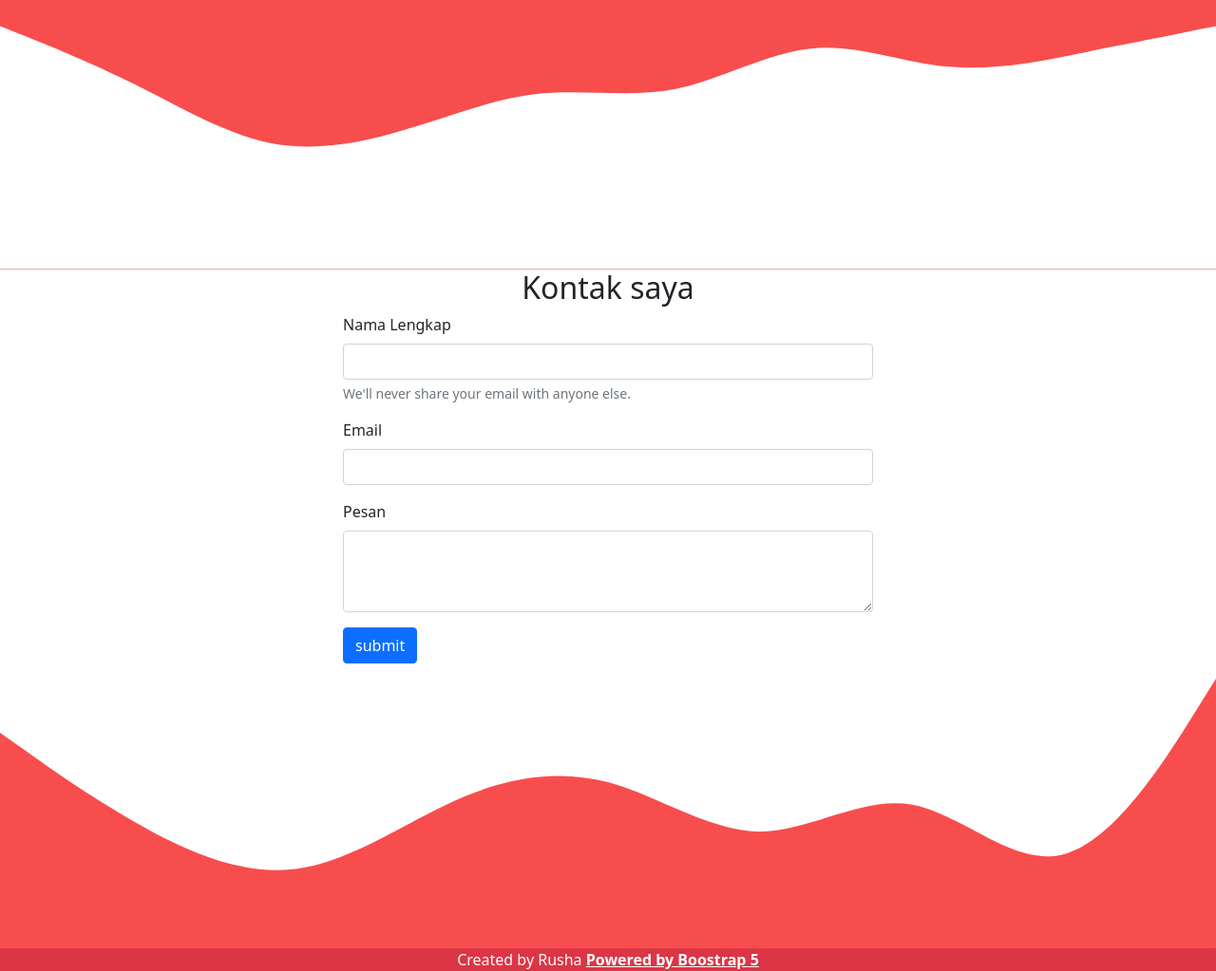
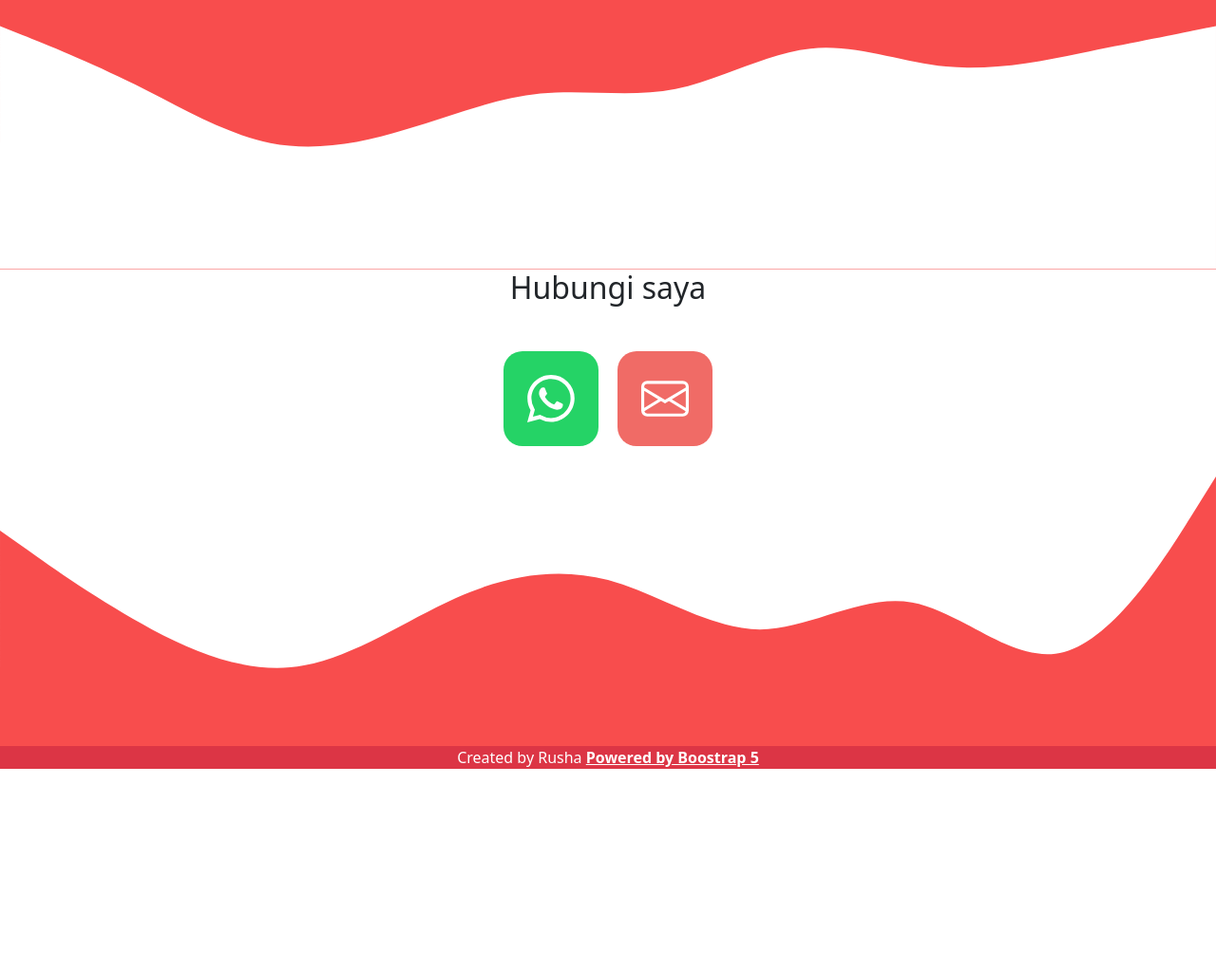
Before and after one commit to Rushema/Webdevlopment, a CodeIgniter app: page /database/ in a window 1280 px wide. Shown: the part 1523-2546 px from the top of the page at 95% size. After the commit the page ends 2333 px from the top, so only its background shows below. Run offline with CodeIgniter, Linux system fonts and the light colour scheme.

Commit message:
menambah fitur metode kontak

```diff
--- a/application/config/config.php
+++ b/application/config/config.php
@@ -23,7 +23,7 @@ defined('BASEPATH') or exit('No direct script access allowed');
 | a PHP script and you can easily do that on your own.
 |
 */
-$config['base_url'] = 'https://playground.logicsekai.com';
+$config['base_url'] = 'http://localhost:5173';
 
 /*
 |--------------------------------------------------------------------------
--- a/application/views/Home.php
+++ b/application/views/Home.php
@@ -2,14 +2,14 @@
 
 <head>
     <!-- Required meta tags -->
-    <meta charset="utf-8" />
-    <meta name="viewport" content="width=device-width, initial-scale=1" />
+    <meta charset="utf-8">
+    <meta name="viewport" content="width=device-width, initial-scale=1">
 
     <!-- Bootstrap CSS -->
-    <link href="https://cdn.jsdelivr.net/npm/bootstrap@5.0.2/dist/css/bootstrap.min.css" rel="stylesheet" integrity="sha384-EVSTQN3/azprG1Anm3QDgpJLIm9Nao0Yz1ztcQTwFspd3yD65VohhpuuCOmLASjC" crossorigin="anonymous" />
+    <link href="https://cdn.jsdelivr.net/npm/bootstrap@5.0.2/dist/css/bootstrap.min.css" rel="stylesheet" integrity="sha384-EVSTQN3/azprG1Anm3QDgpJLIm9Nao0Yz1ztcQTwFspd3yD65VohhpuuCOmLASjC" crossorigin="anonymous">
 
     <!-- My CSS -->
-    <link rel="stylesheet" href="<?= base_url() ?>/assets/css/style.css" />
+    <link rel="stylesheet" href="<?= base_url() ?>assets/css/style.css">
 
     <title>Playground Isekai Yokai</title>
 </head>
@@ -148,22 +148,46 @@
     <section id="contact">
         <div class="container">
             <div class="col-6 m-auto">
-                <h2 class="text-center">Kontak saya</h2>
-                <form>
+                <h2 class="text-center">Hubungi saya</h2>
+                <div class="select-contact mt-5 d-flex justify-content-center align-items-center" style="height: 100px;">
+                    <div class="whatsapp-mail d-flex justify-content-center align-items-center">
+                        <svg xmlns="http://www.w3.org/2000/svg" fill="currentColor" class="text-white bi bi-whatsapp w-50 h-50" viewBox="0 0 16 16">
+                            <path d="M13.601 2.326A7.854 7.854 0 0 0 7.994 0C3.627 0 .068 3.558.064 7.926c0 1.399.366 2.76 1.057 3.965L0 16l4.204-1.102a7.933 7.933 0 0 0 3.79.965h.004c4.368 0 7.926-3.558 7.93-7.93A7.898 7.898 0 0 0 13.6 2.326zM7.994 14.521a6.573 6.573 0 0 1-3.356-.92l-.24-.144-2.494.654.666-2.433-.156-.251a6.56 6.56 0 0 1-1.007-3.505c0-3.626 2.957-6.584 6.591-6.584a6.56 6.56 0 0 1 4.66 1.931 6.557 6.557 0 0 1 1.928 4.66c-.004 3.639-2.961 6.592-6.592 6.592zm3.615-4.934c-.197-.099-1.17-.578-1.353-.646-.182-.065-.315-.099-.445.099-.133.197-.513.646-.627.775-.114.133-.232.148-.43.05-.197-.1-.836-.308-1.592-.985-.59-.525-.985-1.175-1.103-1.372-.114-.198-.011-.304.088-.403.087-.088.197-.232.296-.346.1-.114.133-.198.198-.33.065-.134.034-.248-.015-.347-.05-.099-.445-1.076-.612-1.47-.16-.389-.323-.335-.445-.34-.114-.007-.247-.007-.38-.007a.729.729 0 0 0-.529.247c-.182.198-.691.677-.691 1.654 0 .977.71 1.916.81 2.049.098.133 1.394 2.132 3.383 2.992.47.205.84.326 1.129.418.475.152.904.129 1.246.08.38-.058 1.171-.48 1.338-.943.164-.464.164-.86.114-.943-.049-.084-.182-.133-.38-.232z" />
+                        </svg>
+                    </div>
+                    <div class="email-mail d-flex justify-content-center align-items-center">
+                        <svg xmlns="http://www.w3.org/2000/svg" width="16" height="16" fill="currentColor" class="text-white w-50 h-50 bi bi-envelope" viewBox="0 0 16 16">
+                            <path d="M0 4a2 2 0 0 1 2-2h12a2 2 0 0 1 2 2v8a2 2 0 0 1-2 2H2a2 2 0 0 1-2-2V4Zm2-1a1 1 0 0 0-1 1v.217l7 4.2 7-4.2V4a1 1 0 0 0-1-1H2Zm13 2.383-4.708 2.825L15 11.105V5.383Zm-.034 6.876-5.64-3.471L8 9.583l-1.326-.795-5.64 3.47A1 1 0 0 0 2 13h12a1 1 0 0 0 .966-.741ZM1 11.105l4.708-2.897L1 5.383v5.722Z" />
+                        </svg>
+                    </div>
+                </div>
+                <form class="send-whatsapp closed">
                     <div class="mb-3">
-                        <label for="Name" class="form-label">Nama Lengkap</label>
+                        <label for="Name" class="form-label">Nama Anda</label>
                         <input type="text" class="form-control" id="name" aria-describedby="name" />
                         <div id="name" class="form-text">We'll never share your email with anyone else.</div>
-                    </div>
-                    <div class="mb-3">
-                        <label for="email" class="form-label">Email</label>
-                        <input type="email" class="form-control" id="email" aria-describedby="email" />
                     </div>
                     <div class="mb-3">
                         <label for="pesan" class="form-label">Pesan</label>
                         <textarea class="form-control" id="pesan" rows="3"></textarea>
                     </div>
-                    <button type="submit" class="btn btn-primary">submit</button>
+                    <button type="submit" class="btn btn-primary">Kirim pesan</button>
+                </form>
+                <form class="send-email closed">
+                    <div class="mb-3">
+                        <label for="Name" class="form-label">Nama Anda</label>
+                        <input type="text" class="form-control" id="name" aria-describedby="name" />
+                        <div id="name" class="form-text">We'll never share your email with anyone else.</div>
+                    </div>
+                    <div class="mb-3">
+                        <label for="Name" class="form-label">Email Anda</label>
+                        <input type="text" class="form-control" id="name" aria-describedby="name" />
+                    </div>
+                    <div class="mb-3">
+                        <label for="pesan" class="form-label">Pesan</label>
+                        <textarea class="form-control" id="pesan" rows="3"></textarea>
+                    </div>
+                    <button type="submit" class="btn btn-primary">Kirim pesan</button>
                 </form>
             </div>
         </div>
@@ -180,6 +204,21 @@
     </footer>
     <!-- End Footer -->
     <script src="https://cdn.jsdelivr.net/npm/bootstrap@5.0.2/dist/js/bootstrap.bundle.min.js" integrity="sha384-MrcW6ZMFYlzcLA8Nl+NtUVF0sA7MsXsP1UyJoMp4YLEuNSfAP+JcXn/tWtIaxVXM" crossorigin="anonymous"></script>
+
+    <script>
+        document.querySelector('.whatsapp-mail').addEventListener("click", () => {
+            document.querySelector('.whatsapp-mail').setAttribute('style', 'border-bottom: 4px solid #03a9f4');
+            document.querySelector('.email-mail').setAttribute('style', 'border-bottom: 0px solid #03a9f4');
+            document.querySelector('.send-whatsapp').classList.remove('closed');
+            document.querySelector('.send-email').classList.add('closed');
+        });
+        document.querySelector('.email-mail').addEventListener("click", () => {
+            document.querySelector('.whatsapp-mail').setAttribute('style', 'border-bottom: 0px solid #03a9f4');
+            document.querySelector('.email-mail').setAttribute('style', 'border-bottom: 4px solid #03a9f4');
+            document.querySelector('.send-email').classList.remove('closed');
+            document.querySelector('.send-whatsapp').classList.add('closed');
+        });
+    </script>
 </body>
 
 </html>
--- a/assets/css/style.css
+++ b/assets/css/style.css
@@ -6,3 +6,42 @@
 #status {
   background-color: #f84d4d;
 }
+
+.whatsapp-mail{
+  width: 100px;
+  height: 100px;
+  margin-right: 20px;
+  border-radius: 20px;
+  transition: .3s;
+  background: #25D366;
+}
+
+.whatsapp-mail:hover{
+  width: 95px;
+  height: 95px;
+  background: #16a34b;
+}
+
+.email-mail{
+  width: 100px;
+  height: 100px;
+  border-radius: 20px;
+  transition: .3s;
+  background: #F06B66;
+}
+
+.email-mail:hover{
+  width: 95px;
+  height: 95px;
+  background: #e7524c;
+}
+
+.send-email,.send-whatsapp{
+  overflow: hidden;
+  max-height: 50vh;
+  transition: .3s;
+}
+
+.send-email.closed,.send-whatsapp.closed{
+  max-height: 0px;
+}
```
